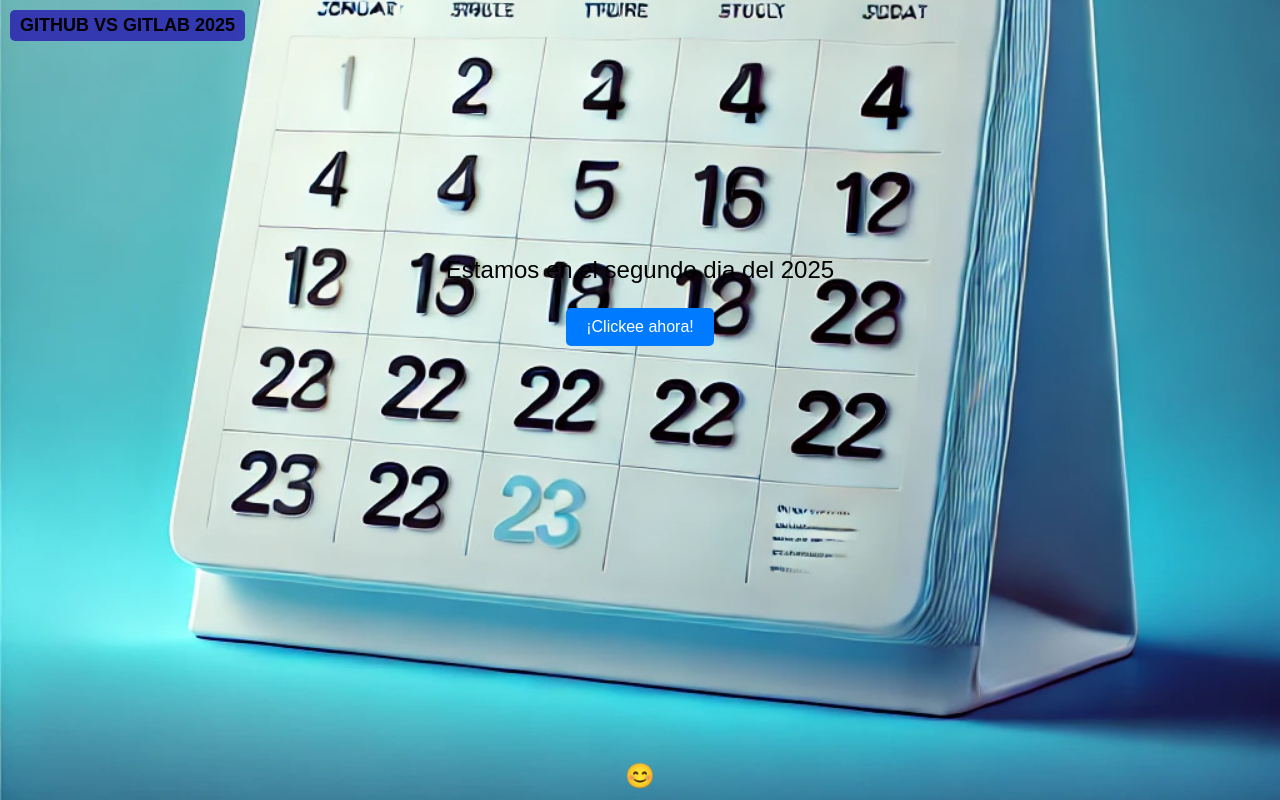
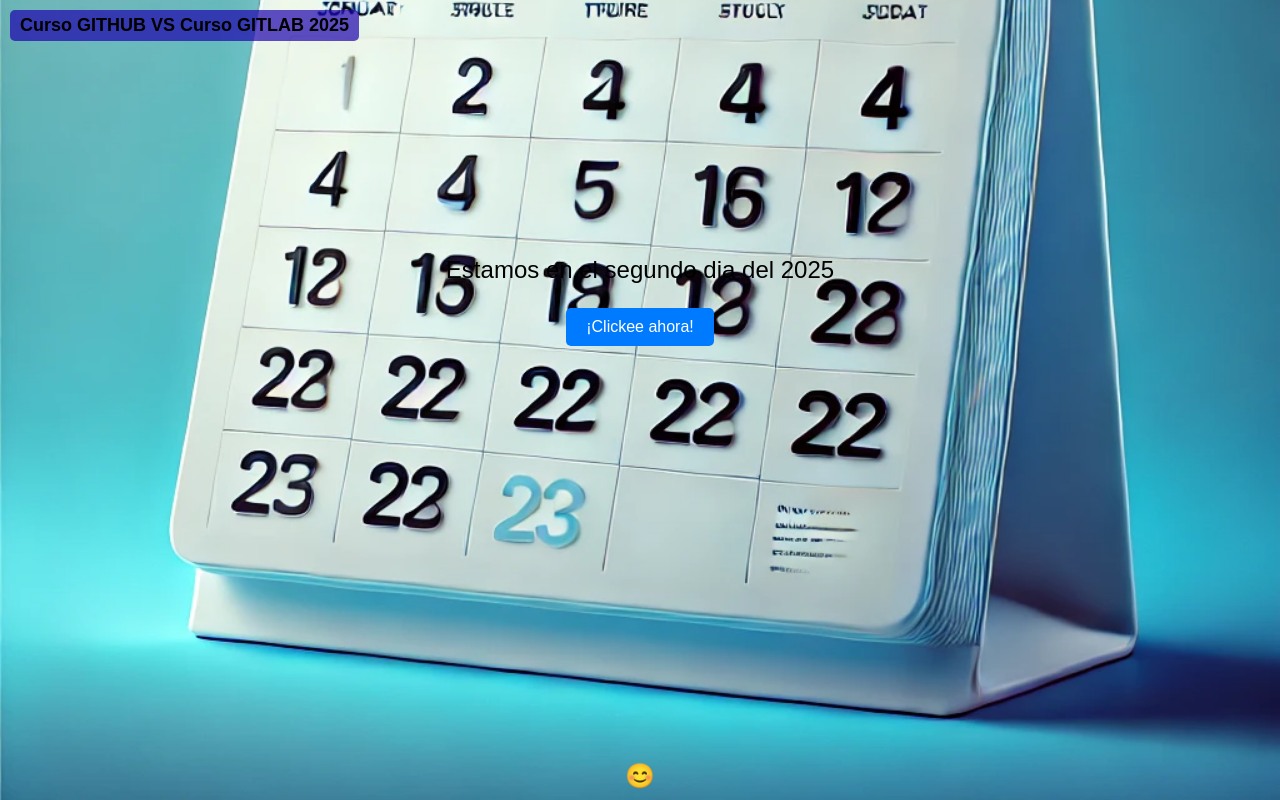
Before and after one commit to jsala382/pagina_prueba_git, an Angular app: page / in a window 1280 px wide. Built offline with nearby package versions, Linux system fonts and the light colour scheme.

Commit message:
Se agrego un nuevo texto en la parte superior izquierda
Prueba de cambio en la github

```diff
--- a/src/app/app.component.html
+++ b/src/app/app.component.html
@@ -1,6 +1,6 @@
 
 <div class="header">
-  GITHUB VS GITLAB 2025
+Curso GITHUB VS Curso GITLAB 2025
 
 </div>
 <div style="text-align: center; margin-top: 20%;">
```
